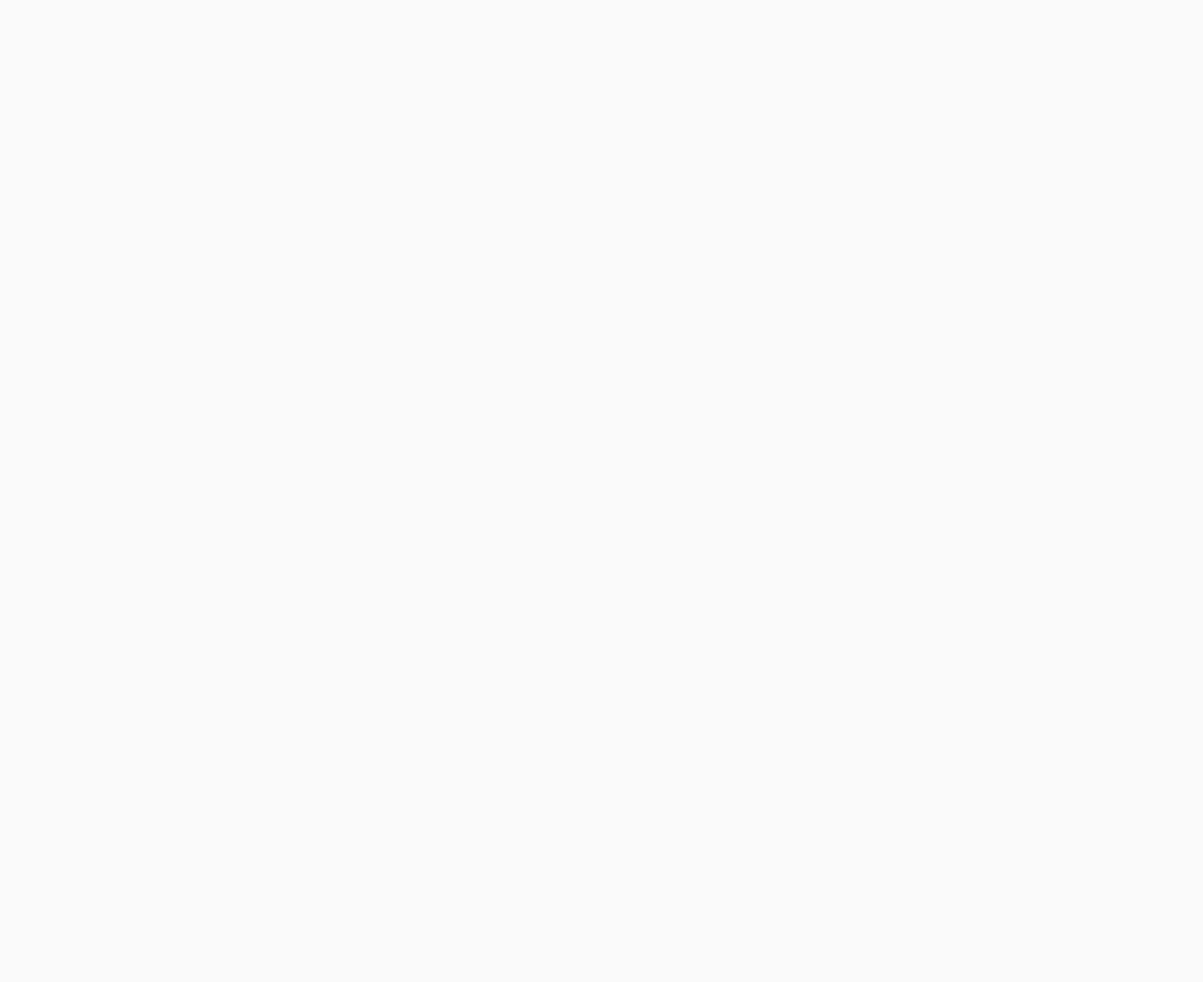
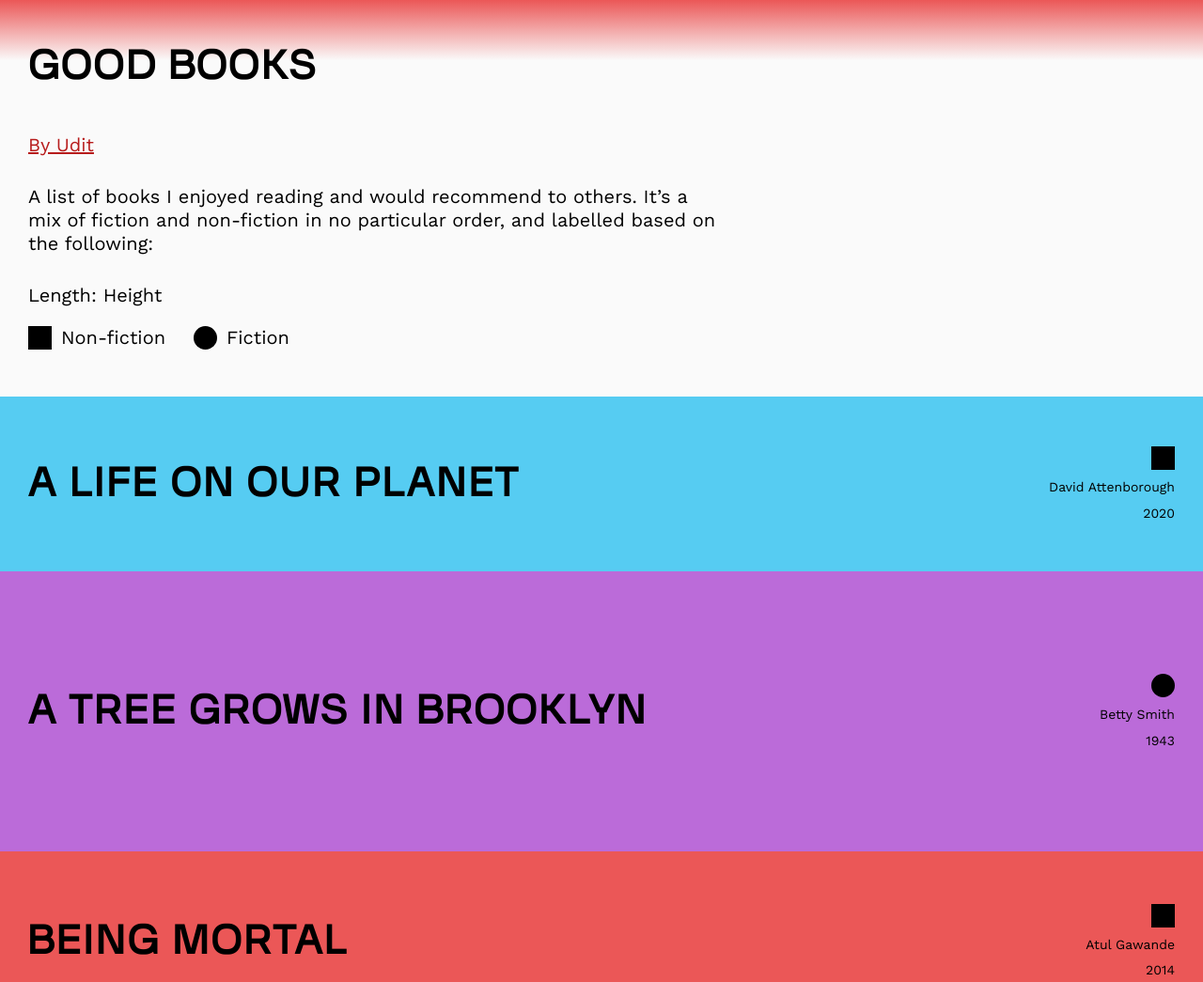
Before and after one commit to uditdesai/uditdesai.github.io, a Gatsby site: page /books in a window 1280 px wide. Before the commit this address had no page. Shown: the top 1045 px of the page at 94% size. Before the commit the page ends 800 px from the top, so only its background shows below. Built offline with nearby package versions, Linux system fonts and the light colour scheme; Gatsby itself is replaced by a stand-in of ours.

Commit message:
add good books

```diff
--- /dev/null
+++ b/src/components/book.js
@@ -0,0 +1,91 @@
+import React from "react"
+import styled from "styled-components"
+
+const BookContainer = styled.div`
+  min-height: 150px;
+  height: ${props => `${props.length * 0.5 + 50}px`};
+  background-color: ${props => props.color};
+  display: grid;
+  grid-template-columns: 70% calc(30% - 20px);
+  grid-gap: 20px;
+  box-sizing: border-box;
+  padding: 10px 30px;
+
+  @media (max-width: 500px) {
+    padding: 10px 15px;
+  }
+`
+
+const BookTitle = styled.h2`
+  color: black;
+  font-family: "VioletSans-Regular", sans-serif;
+  font-size: 42px;
+  margin: 0;
+  letter-spacing: 2px;
+  align-self: center;
+  text-transform: uppercase;
+
+  @media (max-width: 500px) {
+    font-size: 28px;
+    letter-spacing: 1px;
+  }
+`
+
+const BookDetailsWrapper = styled.div`
+  height: fit-content;
+  align-self: center;
+  display: flex;
+  flex-direction: column;
+  align-items: flex-end;
+`
+
+const BookDetail = styled.p`
+  color: black;
+  font-family: "WorkSans-Regular", sans-serif;
+  font-size: 14px;
+  line-height: 1.25;
+  margin: 0;
+  margin-bottom: 10px;
+  text-align: right;
+
+  &:first-of-type {
+    margin-top: 10px;
+  }
+
+  &:last-of-type {
+    margin-bottom: 0;
+  }
+
+  @media (min-width: 1800px) {
+    font-size: 18px;
+  }
+
+  @media (max-width: 500px) {
+    font-size: 12px;
+  }
+`
+
+const Symbol = styled.div`
+  width: 25px;
+  height: 25px;
+  background-color: black;
+`
+
+const SymbolCircle = styled(Symbol)`
+  border-radius: 100%;
+`
+
+const Book = ({ title, color, length, author, year, type }) => {
+  return (
+    <BookContainer color={color} length={length}>
+      <BookTitle>{title}</BookTitle>
+      <BookDetailsWrapper>
+        {type === "fiction" ? <SymbolCircle></SymbolCircle> : <Symbol></Symbol>}
+        <BookDetail>{author}</BookDetail>
+        <BookDetail>{year}</BookDetail>
+      </BookDetailsWrapper>
+    </BookContainer>
+  )
+}
+
+export default Book
--- /dev/null
+++ b/src/pages/books.js
@@ -0,0 +1,351 @@
+import React from "react"
+import styled from "styled-components"
+import { Link } from "gatsby"
+import Book from "../components/book"
+import SEO from "../components/seo"
+
+const listOfBooks = [
+  {
+    title: "A life on our planet",
+    author: "David Attenborough",
+    year: "2020",
+    length: 272,
+    type: "non-fiction",
+    color: "#56CCF2",
+  },
+  {
+    title: "A Tree Grows in Brooklyn",
+    author: "Betty Smith",
+    year: "1943",
+    length: 496,
+    type: "fiction",
+    color: "#BB6BD9",
+  },
+  {
+    title: "Being Mortal",
+    author: "Atul Gawande",
+    year: "2014",
+    length: 282,
+    type: "non-fiction",
+    color: "#EB5757",
+  },
+  {
+    title: "Broad Band",
+    author: "Claire L. Evans",
+    year: "2018",
+    length: 288,
+    type: "non-fiction",
+    color: "#27AE60",
+  },
+  {
+    title: "Interpreter of Maladies",
+    author: "Jhumpa Lahiri",
+    year: "1999",
+    length: 198,
+    type: "fiction",
+    color: "#F2C94C",
+  },
+  {
+    title: "Sapiens",
+    author: "Yuval Noah Harari",
+    year: "2011",
+    length: 512,
+    type: "non-fiction",
+    color: "#6FCF97",
+  },
+  {
+    title: "Steve Jobs",
+    author: "Walter Isaacson",
+    year: "2011",
+    length: 627,
+    type: "non-fiction",
+    color: "#E0E0E0",
+  },
+  {
+    title: "Moneyball",
+    author: "Michael Lewis",
+    year: "2003",
+    length: 317,
+    type: "non-fiction",
+    color: "#2F80ED",
+  },
+  {
+    title: "The art of gathering",
+    author: "Priya Parker",
+    year: "2018",
+    length: 320,
+    type: "non-fiction",
+    color: "#9B51E0",
+  },
+  {
+    title: "Greenlights",
+    author: "Matthew McConaughey",
+    year: "2020",
+    length: 308,
+    type: "non-fiction",
+    color: "#27AE60",
+  },
+  {
+    title: "Shoe Dog",
+    author: "Phil Knight",
+    year: "2016",
+    length: 400,
+    type: "non-fiction",
+    color: "#F2994A",
+  },
+  {
+    title: "Family Trust",
+    author: "Kathy Wang",
+    year: "2018",
+    length: 387,
+    type: "fiction",
+    color: "#EB5757",
+  },
+  {
+    title: "The Emperor of All Maladies",
+    author: "Siddhartha Mukherjee",
+    year: "2010",
+    length: 571,
+    type: "non-fiction",
+    color: "#56CCF2",
+  },
+  {
+    title: "Breathe",
+    author: "James Nestor",
+    year: "2020",
+    length: 214,
+    type: "non-fiction",
+    color: "#F2C94C",
+  },
+]
+
+const Header = styled.header`
+  width: 100%;
+  height: fit-content;
+  box-sizing: border-box;
+  padding: 50px 0 0 30px;
+  background: linear-gradient(180deg, #eb5757 0%, rgba(250, 250, 250, 50) 70%);
+
+  @media (max-width: 500px) {
+    height: fit-content;
+    padding: 20px 0 0 15px;
+  }
+`
+
+const Name = styled.h1`
+  color: black;
+  font-family: "VioletSans-Regular", sans-serif;
+  font-size: 42px;
+  margin: 0;
+  letter-spacing: 2px;
+
+  @media (max-width: 500px) {
+    font-size: 28px;
+    letter-spacing: 1px;
+  }
+`
+
+const Main = styled.main`
+  width: 100%;
+  max-width: 800px;
+  display: flex;
+  flex-direction: column;
+  margin-top: 50px;
+  margin-bottom: 50px;
+  box-sizing: border-box;
+  padding: 0 30px 0 30px;
+
+  @media (min-width: 1800px) {
+    max-width: 950px;
+  }
+
+  @media (max-width: 700px) {
+    max-width: 100%;
+  }
+
+  @media (max-width: 500px) {
+    padding: 0 15px 0 15px;
+    margin-top: 30px;
+    margin-bottom: 40px;
+  }
+`
+
+const Content = styled.p`
+  color: black;
+  font-family: "WorkSans-Regular", sans-serif;
+  font-size: 20px;
+  line-height: 1.25;
+  margin: 0 0 30px 0;
+  width: 100%;
+
+  @media (min-width: 1800px) {
+    font-size: 24px;
+  }
+
+  @media (max-width: 500px) {
+    font-size: 18px;
+    margin-bottom: 20px;
+  }
+
+  &:last-child {
+    margin: 0;
+  }
+`
+
+const InlineLink = styled(Link)`
+  color: #b71c1c;
+  text-decoration: underline;
+`
+
+const ExternalLink = styled.a`
+  color: #b71c1c;
+  text-decoration: underline;
+`
+
+const Region = styled.div`
+  display: flex;
+  flex-direction: column;
+`
+
+const TextLabel = styled.p`
+  color: black;
+  font-family: "WorkSans-Regular", sans-serif;
+  font-size: 20px;
+  line-height: 1.25;
+  margin: 0 0 20px 0;
+  width: 100%;
+
+  @media (min-width: 1800px) {
+    font-size: 24px;
+  }
+
+  @media (max-width: 500px) {
+    font-size: 18px;
+    margin-bottom: 15px;
+  }
+`
+
+const SymbolLabelWrapper = styled.div`
+  display: flex;
+  align-items: center;
+`
+
+const SymbolLabel = styled.div`
+  display: flex;
+  align-items: center;
+  margin-right: 30px;
+
+  &:last-of-type {
+    margin-right: 0;
+  }
+`
+
+const Symbol = styled.div`
+  width: 25px;
+  height: 25px;
+  background-color: black;
+`
+
+const SymbolCircle = styled(Symbol)`
+  border-radius: 100%;
+`
+
+const SymbolText = styled.p`
+  color: black;
+  font-family: "WorkSans-Regular", sans-serif;
+  font-size: 20px;
+  line-height: 1.25;
+  margin: 0;
+  margin-left: 10px;
+
+  @media (min-width: 1800px) {
+    font-size: 24px;
+  }
+
+  @media (max-width: 500px) {
+    font-size: 18px;
+  }
+`
+const BooksWrapper = styled.div`
+  width: 100%;
+  display: flex;
+  flex-direction: column;
+`
+
+const Footer = styled.footer`
+  box-sizing: border-box;
+  padding: 50px 30px;
+  display: flex;
+  flex-direction: column;
+
+  @media (max-width: 500px) {
+    padding: 40px 15px;
+  }
+`
+
+const Books = () => {
+  return (
+    <>
+      <SEO title="Good Books by Udit" />
+      <Header>
+        <Name>GOOD BOOKS</Name>
+      </Header>
+      <Main>
+        <Content>
+          <InlineLink to="/">By Udit</InlineLink>
+        </Content>
+        <Content>
+          A list of books I enjoyed reading and would recommend to others. It’s
+          a mix of fiction and non-fiction in no particular order, and labelled
+          based on the following:
+        </Content>
+        <Region>
+          <TextLabel>Length: Height</TextLabel>
+          <SymbolLabelWrapper>
+            <SymbolLabel>
+              <Symbol></Symbol>
+              <SymbolText>Non-fiction</SymbolText>
+            </SymbolLabel>
+            <SymbolLabel>
+              <SymbolCircle></SymbolCircle>
+              <SymbolText>Fiction</SymbolText>
+            </SymbolLabel>
+          </SymbolLabelWrapper>
+        </Region>
+      </Main>
+      <BooksWrapper>
+        {listOfBooks.map(book => {
+          return (
+            <Book
+              key={book.title}
+              title={book.title}
+              color={book.color}
+              year={book.year}
+              author={book.author}
+              type={book.type}
+              length={book.length}
+            />
+          )
+        })}
+      </BooksWrapper>
+      <Footer>
+        <Content>Last updated: May 30, 2021</Content>
+        <Content>
+          Design inspired by{" "}
+          <ExternalLink
+            href="https://readymag.com/repponen/designbooks/books/"
+            target="_blank"
+            rel="noreferrer"
+          >
+            readymag
+          </ExternalLink>
+        </Content>
+        <Content>
+          <InlineLink to="/">Back to Udit</InlineLink>
+        </Content>
+      </Footer>
+    </>
+  )
+}
+
+export default Books
```
Also changed, not shown: src/pages/index.js (+18 -8 lines).
